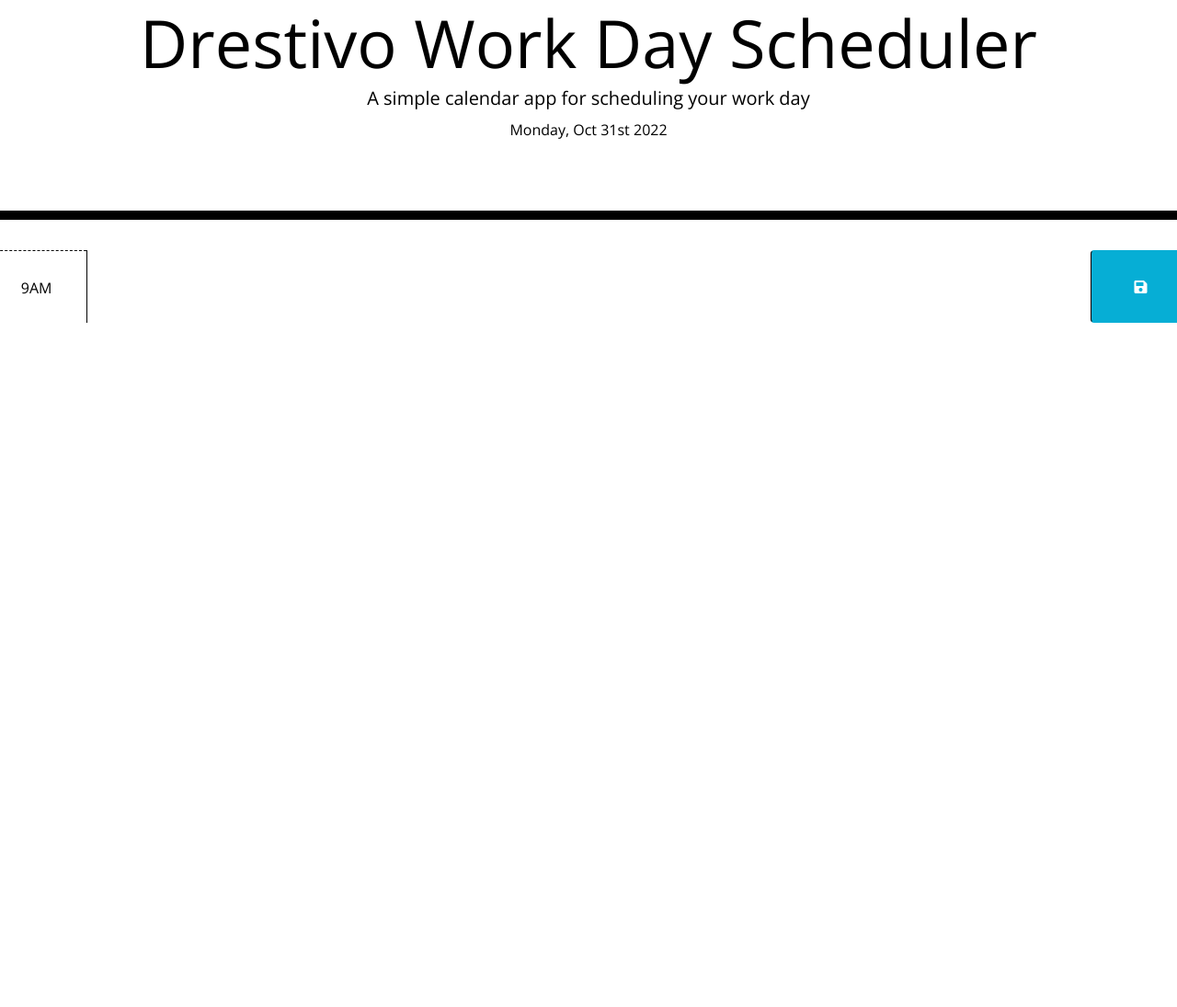
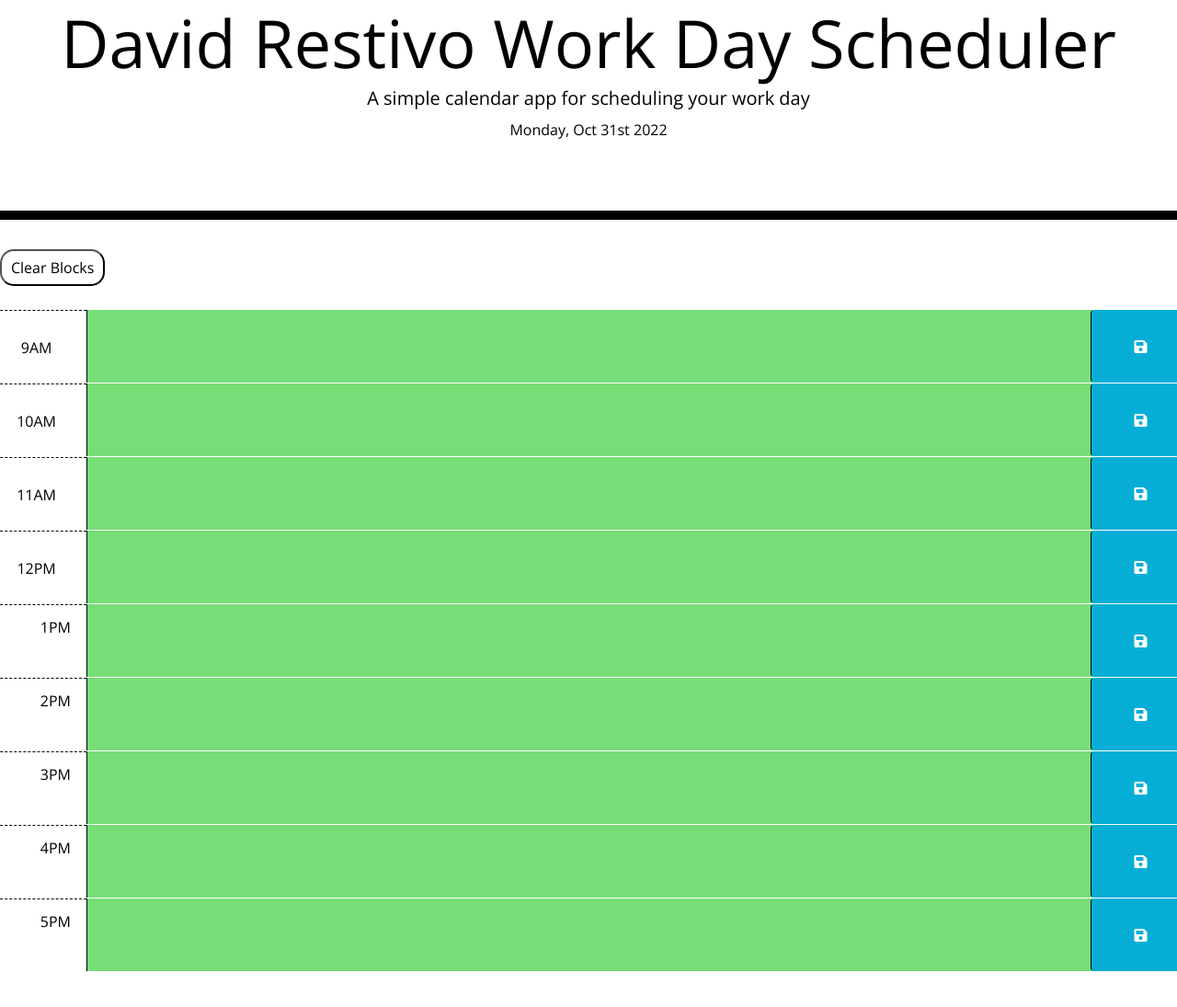
Before and after one commit to davidrestivo/Drestivo-Calendar, a plain HTML site: page index.html in a window 1280 px wide. Shown: the part 61-1156 px from the top of the page at 92% size. Before the commit the page ends 800 px from the top, so only its background shows below. Drawn offline with nearby package versions, Linux system fonts and the light colour scheme.

Commit message:
fixed the JS

```diff
--- a/assets/css/style.css
+++ b/assets/css/style.css
@@ -19,6 +19,13 @@ textarea {
   color: black;
   border-radius: 0;
   border-bottom: 10px solid black;
+}
+
+#resetBlocks {
+  padding: 10px;
+  background-color: #ffffff;
+  border-radius: 15px;
+  margin-bottom: 25px;
 }
 
 .description {
@@ -69,3 +76,7 @@ textarea {
   font-size: 20px;
   transition: all 0.3s ease-in-out;
 }
+
+.lastBlock {
+  margin-bottom: 40px;
+}
--- a/assets/js/script.js
+++ b/assets/js/script.js
@@ -1,17 +1,18 @@
-var TOD = moment().format('dddd, MMM Do YYYY');
-$("#currentTD").html(TOD);
-// Set the Time of Day on the page
+var date = moment().format('dddd, MMM Do YYYY');
+$("#currentDate").html(date);
+// Set the Date on the page
 
 $(document).ready(function () {
     $(".saveBtn").on("click", function () {
-      // Setting the inputs for each block after save is pressed
+      // Setting the input text for each block after save is pressed
         var enteredTxt = $(this).siblings(".description").val();
         var blockSelected = $(this).parent().attr("id");
 
         localStorage.setItem(blockSelected, enteredTxt);
     })
+  //  Checking the blocks and seeing if they are before the current timeTracker, currently the time or after the time and setting the appropriate class for each
 
-    function timeTracker() {
+    function currTime() {
         var currentTIme = moment().hour();
 
         $(".time-block").each(function () {
@@ -21,31 +22,43 @@ $(document).ready(function () {
                 $(this).removeClass("future");
                 $(this).removeClass("present");
                 $(this).addClass("past");
+
             }
-            else if (blockTime === currentTIme) {
+            else if (Time === currentTIme) {
                 $(this).removeClass("past");
                 $(this).removeClass("future");
                 $(this).addClass("present");
+
             }
             else {
                 $(this).removeClass("present");
                 $(this).removeClass("past");
                 $(this).addClass("future");
 
+
             }
         })
     }
 
+    // recalling the entered itemed from local storage after a refresh of the page before  a clear of local storage is made
 
-    $("#hour9 .description").val(localStorage.getItem("9am"));
-    $("#hour10 .description").val(localStorage.getItem("hour10"));
-    $("#hour11 .description").val(localStorage.getItem("hour11"));
-    $("#hour12 .description").val(localStorage.getItem("hour12"));
-    $("#hour13 .description").val(localStorage.getItem("hour13"));
-    $("#hour14 .description").val(localStorage.getItem("hour14"));
-    $("#hour15 .description").val(localStorage.getItem("hour15"));
-    $("#hour16 .description").val(localStorage.getItem("hour16"));
-    $("#hour17 .description").val(localStorage.getItem("hour17"));
+    $("#9am .description").val(localStorage.getItem("9am"));
+    $("#10am .description").val(localStorage.getItem("10am"));
+    $("#11am .description").val(localStorage.getItem("11am"));
+    $("#12pm .description").val(localStorage.getItem("12pm"));
+    $("#13pm .description").val(localStorage.getItem("13pm"));
+    $("#14pm .description").val(localStorage.getItem("14pm"));
+    $("#15pm .description").val(localStorage.getItem("15pm"));
+    $("#16pm .description").val(localStorage.getItem("16pm"));
+    $("#17pm .description").val(localStorage.getItem("17pm"));
 
-    timeTracker();
+    currTime();
 })
+
+// added a button to the page to clear the time blocks
+function clearLocal() {
+  localStorage.clear();
+
+  $(".description").val("");
+
+}
--- a/index.html
+++ b/index.html
@@ -19,16 +19,20 @@
       rel="stylesheet"
     />
     <link rel="stylesheet" href="./assets/css/style.css" />
-    <title>DRestivo Work Day Scheduler</title>
+    <title>David Restivo Work Day Scheduler</title>
   </head>
 
   <body>
 
     <header class="jumbotron">
-      <h1 class="display-3">Drestivo Work Day Scheduler</h1>
+      <h1 class="display-3">David Restivo Work Day Scheduler</h1>
       <p class="lead">A simple calendar app for scheduling your work day</p>
-      <p id="currentTD" class="TOD"></p>
+      <p id="currentDate" class="date"></p>
     </header>
+    <div>
+      <input id="resetBlocks" class="clearBlocks" type="button" name="" value="Clear Blocks" onclick="clearLocal();">
+    </div>
+
      <!-- building the blocks on the calendar for each hour -->
     <div id="9am" class="row time-block">
         <div class="col-md-1 hour">
@@ -37,6 +41,70 @@
           <textarea class="col-md-10 description">
           </textarea>
         <button class="btn saveBtn col-md-1"><i class="fas fa-save"></i></button>
+    </div>
+    <div id="10am" class="row time-block">
+      <div class="col-md-1 hour">
+          10AM
+      </div>
+        <textarea class="col-md-10 description">
+        </textarea>
+      <button class="btn saveBtn col-md-1"><i class="fas fa-save"></i></button>
+    </div>
+    <div id="11am" class="row time-block">
+     <div class="col-md-1 hour">
+          11AM
+    </div>
+      <textarea class="col-md-10 description">
+      </textarea>
+      <button class="btn saveBtn col-md-1"><i class="fas fa-save"></i></button>
+    </div>
+    <div id="12pm" class="row time-block">
+      <div class="col-md-1 hour">
+          12PM
+      </div>
+        <textarea class="col-md-10 description">
+        </textarea>
+      <button class="btn saveBtn col-md-1"><i class="fas fa-save"></i></button>
+    </div>
+    <div id="1pm" class="row time-block">
+      <div class="col-md-1 hour">
+          1PM
+      </div>
+        <textarea class="col-md-10 description">
+        </textarea>
+      <button class="btn saveBtn col-md-1"><i class="fas fa-save"></i></button>
+    </div>
+    <div id="2pm" class="row time-block">
+      <div class="col-md-1 hour">
+          2PM
+      </div>
+        <textarea class="col-md-10 description">
+        </textarea>
+      <button class="btn saveBtn col-md-1"><i class="fas fa-save"></i></button>
+    </div>
+    <div id="3pm" class="row time-block">
+      <div class="col-md-1 hour">
+          3PM
+      </div>
+        <textarea class="col-md-10 description">
+        </textarea>
+      <button class="btn saveBtn col-md-1"><i class="fas fa-save"></i></button>
+    </div>
+    <div id="4pm" class="row time-block">
+      <div class="col-md-1 hour">
+          4PM
+      </div>
+        <textarea class="col-md-10 description">
+        </textarea>
+      <button class="btn saveBtn col-md-1"><i class="fas fa-save"></i></button>
+    </div>
+    <div id="5pm" class="row time-block lastBlock">
+      <div class="col-md-1 hour">
+          5PM
+      </div>
+        <textarea class="col-md-10 description">
+        </textarea>
+      <button class="btn saveBtn col-md-1"><i class="fas fa-save"></i></button>
     </div>
 
 
```
